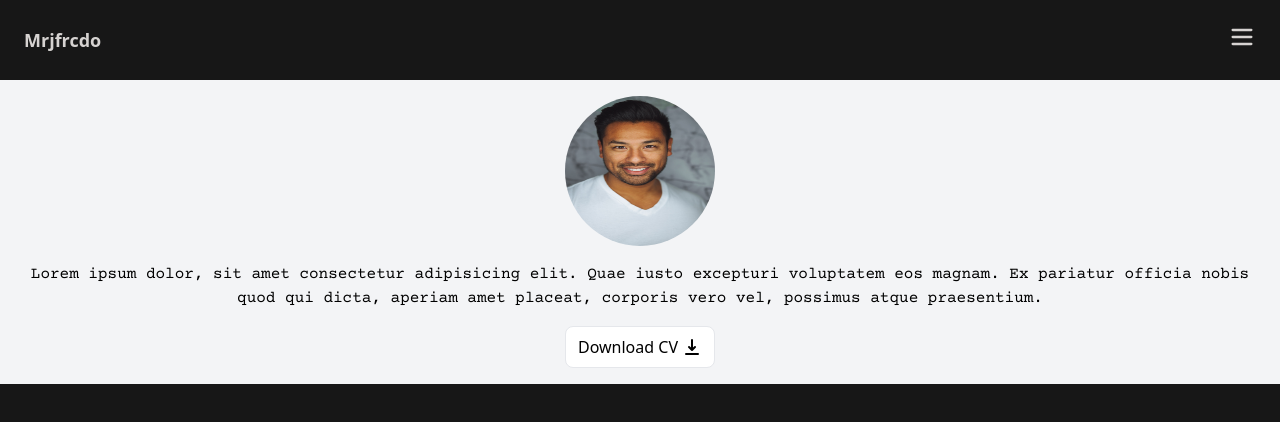
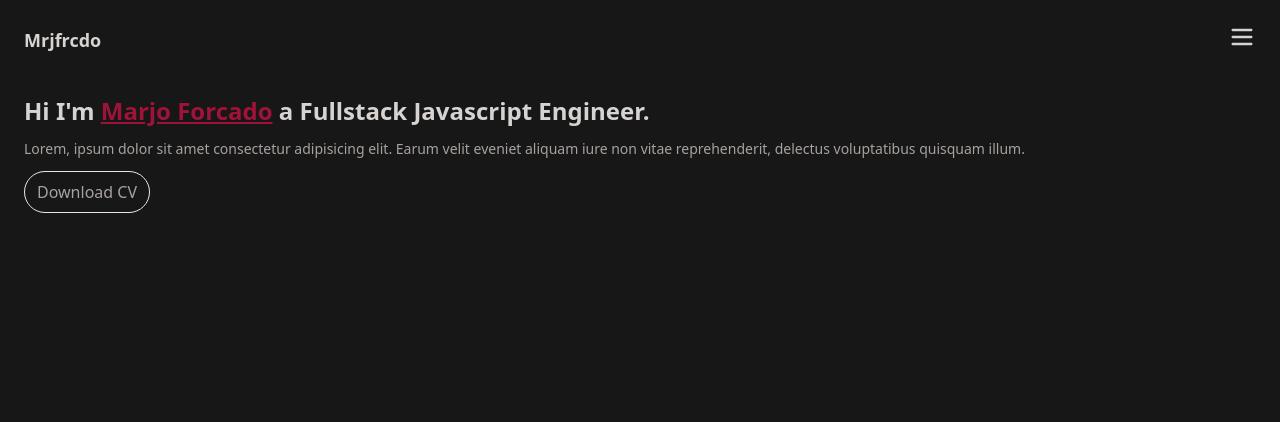
Before and after one commit to marjoforcado/mrjfrcdo, a Next.js app: page / in a window 1280 px wide. Shown: the top 422 px of the page. Built offline with nearby package versions, Linux system fonts and the light colour scheme.

Commit message:
Add introduction

```diff
--- a/pages/index.tsx
+++ b/pages/index.tsx
@@ -1,49 +1,26 @@
-import { Button, Container, Text } from "../ui/components";
+import { Container } from "../ui/components";
 import { NextPageWithLayout } from "./_app";
 
 import styles from "./styles.module.scss";
-import Image from "next/image";
 
 const IndexPage: NextPageWithLayout = () => (
-  <div className={styles["section-1"]}>
-    <Container>
-      <div className={styles["description"]}>
-        <Image
-          src="/assets/images/image-1.jpg"
-          alt="profile"
-          width={150}
-          height={150}
-          className={styles["profile-pic"]}
-        />
-        <Text>
-          Lorem ipsum dolor, sit amet consectetur adipisicing elit. Quae iusto
-          excepturi voluptatem eos magnam. Ex pariatur officia nobis quod qui
-          dicta, aperiam amet placeat, corporis vero vel, possimus atque
-          praesentium.
-        </Text>
-        <div>
-          <Button
-            clipRight={
-              <svg
-                xmlns="http://www.w3.org/2000/svg"
-                className="h-5 w-5"
-                viewBox="0 0 20 20"
-                fill="currentColor"
-              >
-                <path
-                  fillRule="evenodd"
-                  d="M3 17a1 1 0 011-1h12a1 1 0 110 2H4a1 1 0 01-1-1zm3.293-7.707a1 1 0 011.414 0L9 10.586V3a1 1 0 112 0v7.586l1.293-1.293a1 1 0 111.414 1.414l-3 3a1 1 0 01-1.414 0l-3-3a1 1 0 010-1.414z"
-                  clipRule="evenodd"
-                />
-              </svg>
-            }
-          >
-            Download CV{" "}
-          </Button>
-        </div>
+  <Container>
+    <div className={styles["section-1"]}>
+      <p className={styles["greetings"]}>
+        Hi I&apos;m{" "}
+        <span className={styles["highlight-red"]}>Marjo Forcado</span> a
+        Fullstack Javascript Engineer.
+      </p>
+      <p className={styles["description"]}>
+        Lorem, ipsum dolor sit amet consectetur adipisicing elit. Earum velit
+        eveniet aliquam iure non vitae reprehenderit, delectus voluptatibus
+        quisquam illum.
+      </p>
+      <div>
+        <button className={styles["download-btn"]}>Download CV</button>
       </div>
-    </Container>
-  </div>
+    </div>
+  </Container>
 );
 
 IndexPage.layout = "profile";
--- a/pages/styles.module.scss
+++ b/pages/styles.module.scss
@@ -1,11 +1,19 @@
-.description {
-  @apply flex flex-col space-y-4 justify-center text-center items-center;
+.greetings {
+  @apply text-stone-300 font-black text-2xl leading-tight;
 }
 
-.profile-pic {
-  @apply rounded-full;
+.highlight-red {
+  @apply text-rose-800 underline decoration-rose-800;
+}
+
+.description {
+  @apply text-sm text-stone-400 leading-normal;
+}
+
+.download-btn {
+  @apply py-2 px-3 rounded-full border text-stone-400;
 }
 
 .section-1 {
-  @apply bg-gray-100;
+  @apply flex flex-col gap-3;
 }
```
